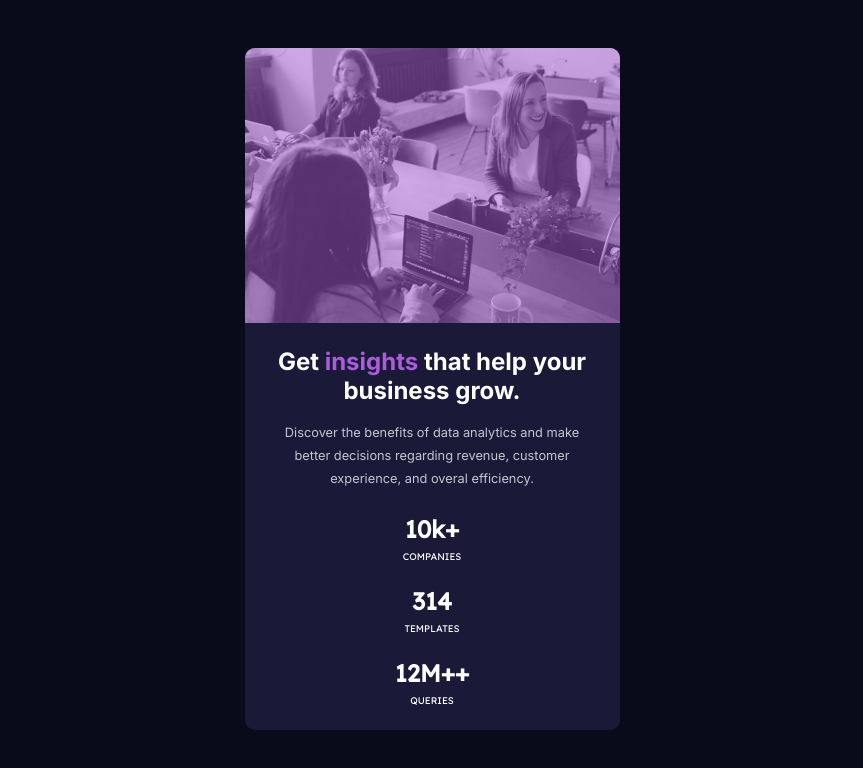
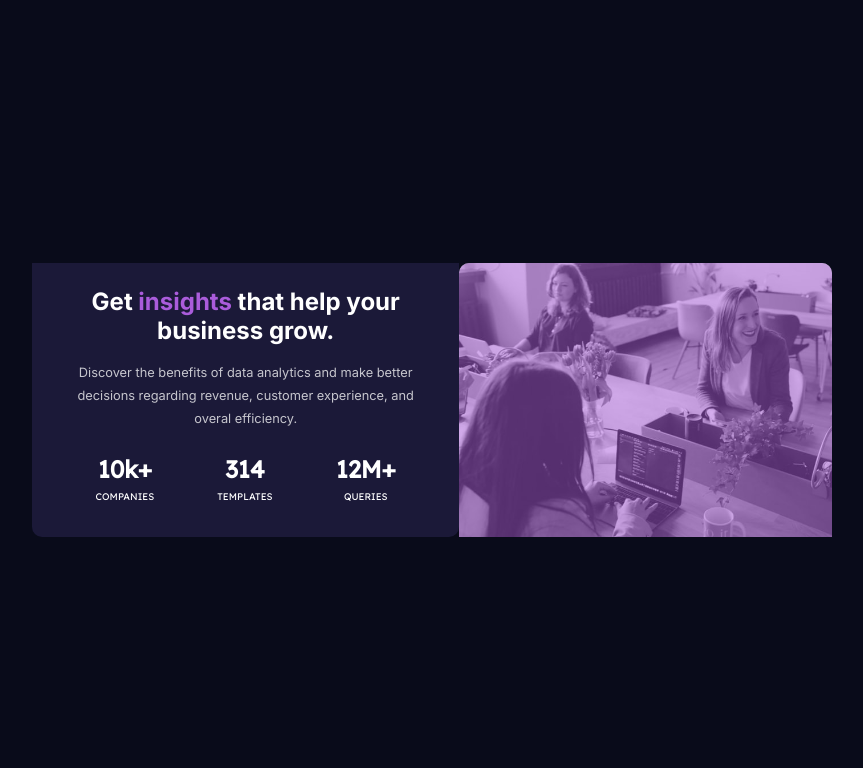
Before and after one commit to rafguzdev/frontend_mentor_challenges, a plain HTML site: page 002_Stats_Preview_And_Card_Component/index.html in a window 1280 px wide. Shown: the whole page, without its empty margins (208-1071 px from the left). Drawn offline with Linux system fonts and the light colour scheme.

Commit message:
add desktop view

```diff
--- a/002_Stats_Preview_And_Card_Component/index.html
+++ b/002_Stats_Preview_And_Card_Component/index.html
@@ -29,7 +29,7 @@
                     <p>TEMPLATES</p>
                 </div>
                 <div class="stat">
-                    <h2>12M++</h2>
+                    <h2>12M+</h2>
                     <p>QUERIES</p>
                 </div>
             </div>
--- a/002_Stats_Preview_And_Card_Component/style.scss
+++ b/002_Stats_Preview_And_Card_Component/style.scss
@@ -93,11 +93,38 @@ body {
     }
 }
 
-// @media screen and (min-width: 1000px) {
-//     .container {
-//       display: flex;
-//       img {
-//           height: 300px;
-//       }
-//     }
-// }
+@media screen and (min-width: 900px) {
+
+    body {
+
+        align-items: center;
+        height: 100vh;
+    }
+
+    .container {
+
+        max-width: 800px;
+        display: flex;
+
+        .header {
+            order: 1;
+        }
+
+        .body {
+
+            padding: 0 2rem;
+            h1 {
+                margin: 0;
+            }
+            .text {
+                margin: 0;
+            }
+        }
+
+        .stats {
+            display: flex;
+            justify-content: space-around;
+        }
+
+    }
+}
```
Also changed, not shown: 002_Stats_Preview_And_Card_Component/style.css, 1 other file.
